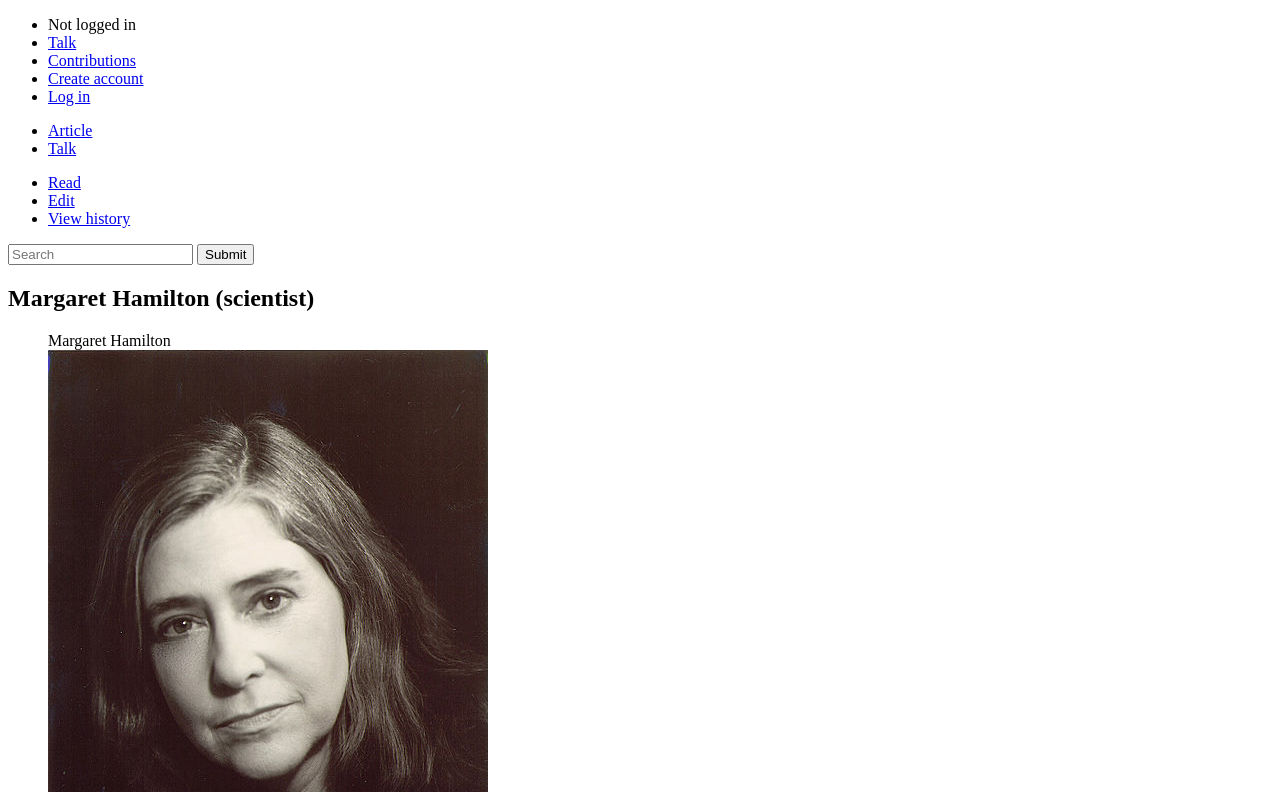
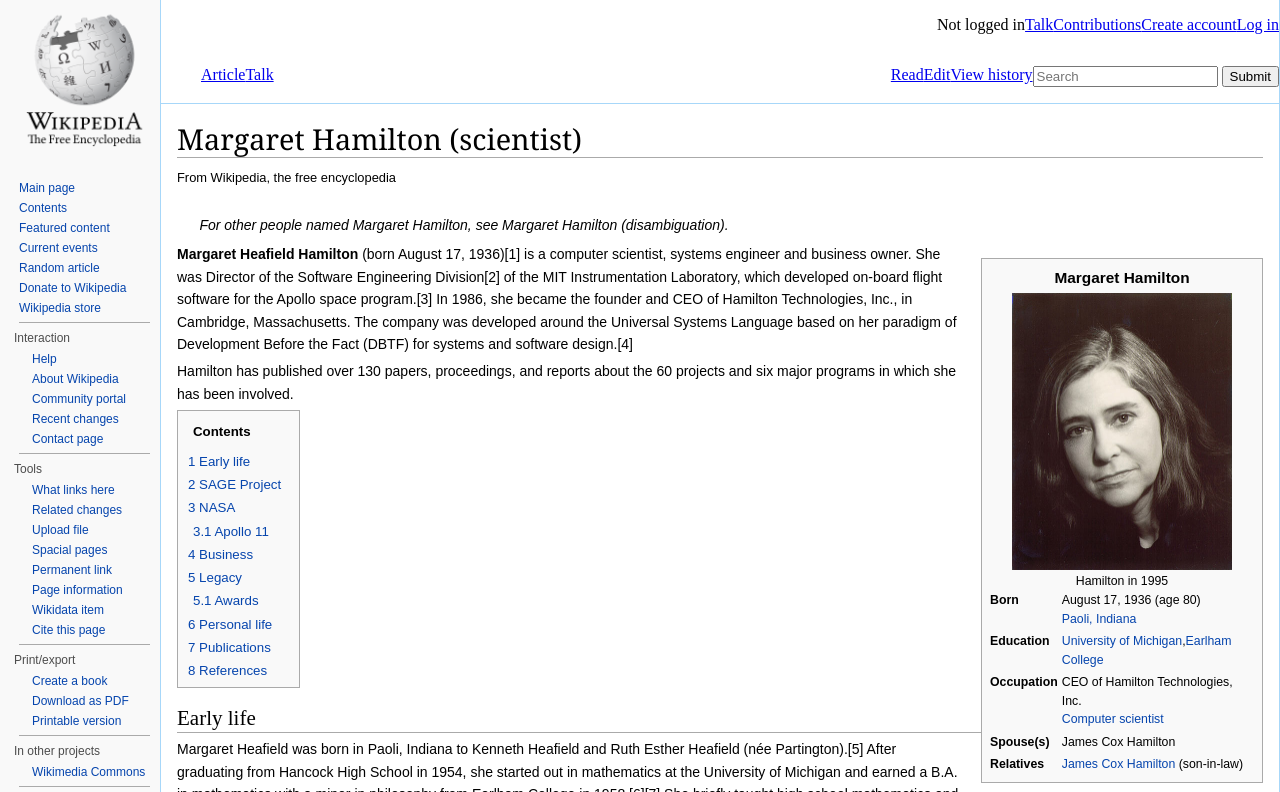
Before and after one commit to greenfox-zerda-lasers/gaborbencsik, a plain HTML site: page week-02/wikipedia/index.html in a window 1280 px wide. Shown: the top 792 px of the page. Drawn offline with Linux system fonts and the light colour scheme.

Commit message:
wikipedia styling + form,table mod

```diff
--- a/week-02/day-2/form/style.css
+++ b/week-02/day-2/form/style.css
@@ -160,6 +160,7 @@
   margin-left: 5px;
 }
 
+
 .upload{
   text-transform: uppercase;
   color: #6e6390;
--- a/week-02/day-3/table/style.css
+++ b/week-02/day-3/table/style.css
@@ -58,22 +58,20 @@
 
 tr:nth-child(odd){
   background-color: #EBEBEB;
-
 }
 
 tr:nth-child(even){
   background-color: #FFFFFF;
-
 }
 
-tr th:first-child{
+th:first-child{
   border-top-left-radius: 5px;
   border-top: 0;
   border-left: 0;
   border-bottom: 3px solid #9CA5AD;
 }
 
-tr th:last-child{
+th:last-child{
   border-top-right-radius: 5px;
   border-top: 0;
   border-right: 0;
@@ -92,6 +90,6 @@
   border-left: 0;
 }
 
-tbody td:nth-child(even)::before{
+td:nth-child(even)::before{
   content: "$";
 }
--- a/week-02/wikipedia/css/style.css
+++ b/week-02/wikipedia/css/style.css
@@ -1,3 +1,304 @@
 *{
   box-sizing: border-box;
 }
+
+body{
+  display: flex;
+  justify-content: flex-start;
+  flex-direction: row-reverse;
+  margin: 0;
+}
+
+main{
+  display: flex;
+  justify-content: flex-start;
+  flex-direction: column;;
+}
+
+h1{
+  border-bottom: 1px solid rgb(170,170,170);
+  font-size: 28.8px;
+  font-family: Georgia, serif;
+  font-weight: normal;
+  line-height: 37.44px;
+  margin-top: 0;
+  margin-bottom: 0;
+}
+
+h2{
+  font-size: 21px;
+  border-bottom: 1px solid rgb(170,170,170);
+  font-weight: normal;
+  line-height: 27.3px;
+  margin-bottom: 0;
+}
+
+h3{
+  font-size: 16.8px;
+  font-family: sans-serif;
+  margin-bottom: 0;
+}
+
+h4{
+  font-size: 12px;
+  font-family: sans-serif;
+  font-weight: normal;
+  color: #4d4d4d;
+  margin: 0;
+}
+
+p,
+blockquote,
+cite{
+  font-size: 14px;
+  font-family: sans-serif;
+  line-height: 22.4px;
+  margin-top: 5px;
+  margin-bottom: 5px;
+}
+
+blockquote{
+  margin: 14px 0 14px 0;
+  padding-left: 40px;
+  padding-right: 40px;
+}
+
+cite{
+  font-style: normal;
+}
+
+.cite{
+  padding-left: 60px;
+  font-style: normal;
+  padding-right: 50px;
+}
+
+.nav-panel{
+  display: flex;
+  flex-direction: column;
+}
+
+.nav-secondary{
+  display: flex;
+  flex-direction: row;
+  justify-content: flex-end;
+}
+
+.nav-secondary > li,
+.nav-left > li,
+.nav-right > li{
+  display: inline-block;
+}
+
+.nav-article{
+  display: flex;
+  flex-direction: row;
+  justify-content: space-between;
+}
+
+.nav-left{
+  display: flex;
+  flex-direction: row;
+}
+
+.nav-right{
+  display: flex;
+  flex-direction: row;
+}
+
+.nav-primary{
+  font-family: sans-serif;
+  font-size: 12px;
+  flex: 0 0 160px;
+  padding-left: 19px;
+  padding-right: 9.6px;
+  background-color: #F9F9F9;
+}
+
+.nav-primary h4{
+  margin-left: -5px;
+}
+
+.nav-primary li{
+  list-style: none;
+  padding-top: 3px;
+  padding-bottom: 3px;
+}
+
+.nav-primary a,
+.contentbox-primary a,
+.nav-content a{
+  text-decoration: none;
+  color: #0645ad;
+}
+
+.nav-primary ul{
+  border-bottom: 1px solid rgb(170,170,170);
+  padding-top: 4px;
+  padding-bottom: 4px;
+  padding-left: 13px;
+  margin-bottom: 8px;
+  margin-top: 0;
+
+
+}
+
+.nav-primary ul:first-of-type{
+  padding-left: 0;
+  margin-top: 20px;
+}
+
+.logo{
+  width: auto;
+  height: auto;
+  max-width: 100%;
+}
+
+.container{
+  border: 1px solid rgb(167, 215, 249);
+  border-top: 0;
+}
+
+.main-content{
+  padding: 16px;
+  border-top: 1px solid rgb(167, 215, 249);
+}
+
+.photo-primary{
+  width: 220px;
+  margin-right: 25px;
+  margin-left: 25px;
+}
+
+.photo{
+  width: 220px;
+}
+
+.photo-small{
+  width: 180px;
+}
+
+.trademark{
+  font-size: 12.88px;
+  line-height: 20.61px;
+  font-family: sans-serif;
+  display: block;
+  margin-top: 10px;
+  margin-bottom: 25px;
+}
+
+.clarification{
+  font-size: 14px;
+  font-family: sans-serif;
+  line-height: 22.4px;
+  font-style: italic;
+  display: block;
+  margin-bottom: 7px;
+  padding-left: 22.4px;
+}
+
+.contentbox-style{
+  background-color: #F9F9F9;
+  border: 1px solid rgb(170,170,170);
+  padding: 5px;
+}
+
+.contentbox-primary,
+.contentbox-secondary,
+.contentbox-small{
+  float: right;
+  margin: 15px;
+  margin-right: 0;
+}
+
+.contentbox-primary figcaption,
+.contentbox-secondary figcaption,
+.contentbox-small figcaption{
+  font-size: 12.32px;
+  font-family: sans-serif;
+  text-align: center;
+}
+
+.contentbox-primary figcaption:first-of-type{
+  font-size: 15.4px;
+  line-height: 18.48px;
+  margin-top: 5px;
+  margin-bottom: 5px;
+}
+
+.contentbox-primary table{
+  font-family: sans-serif;
+  font-size: 12.32px;
+  line-height: 18.48px;
+  width: 270px;
+}
+
+.contentbox-primary td{
+  vertical-align: top;
+}
+
+.contentbox-primary td:nth-child(odd){
+  font-weight: bold;
+}
+
+.contentbox-secondary{
+  width: 230px;
+  clear: right;
+}
+
+.contentbox-secondary figcaption,
+.contentbox-small figcaption{
+  text-align: left;
+}
+
+.contentbox-small{
+  width: 190px;
+}
+
+.contentbox-small figcaption{
+  padding-right: 20px;
+}
+
+.content-list{
+  font-family: sans-serif;
+  font-size: 14px;
+  line-height: 22.4px;
+  margin-top: 4.2px;
+  margin-bottom: 5px;
+  padding-left: 23px;
+  list-style-type: disc;
+}
+
+.image-title{
+  font-size: 15.4px;
+  line-height: 18.48px;
+  font-weight: bold;
+  font-family: sans-serif;
+  text-align: center;
+}
+
+.nav-content{
+  width: 123px;
+}
+
+.nav-content p{
+  font-size: 13.3px;
+  font-weight: bold;
+  padding-left: 10px;
+}
+
+.nav-content a{
+  font-family: sans-serif;
+  font-size: 13.3px;
+  line-height: 21.28px;
+}
+
+.nav-content ul{
+  margin: 0;
+  padding-left: 5px;
+}
+
+.nav-content li{
+  list-style: none;
+  line-height: 23px;
+}
--- a/week-02/wikipedia/index.html
+++ b/week-02/wikipedia/index.html
@@ -6,10 +6,12 @@
     <title>Margaret Hamilton (scientist) - Wikipedia</title>
   </head>
   <body>
+    <main class="container">
 
-    <header>
+      <header class="nav-panel">
+
         <nav>
-        <ul>
+          <ul class="nav-secondary">
             <li>Not logged in</li>
             <li><a href="#">Talk</a></li>
             <li><a href="#">Contributions</a></li>
@@ -18,34 +20,35 @@
           </ul>
 
         </nav>
-      <nav>
-        <ul>
+        <nav class="nav-article">
+          <ul class="nav-left">
             <li><a href="#">Article</a></li>
             <li><a href="#">Talk</a></li>
           </ul>
-        <ul>
+          <ul class="nav-right">
             <li><a href="#">Read</a></li>
             <li><a href="#">Edit</a></li>
             <li><a href="#">View history</a></li>
-        </ul>
+            <li>
               <form class="" action="index.html" method="post">
                 <input type="serch" name="search" placeholder="Search">
                 <input type="submit" name="name">
-
               </form>
+            </li>
+          </ul>
 
         </nav>
-
       </header>
 
-    <main>
-      <article class="">
+      <article class="main-content">
 
         <h1>Margaret Hamilton (scientist)</h1>
+        <span class="trademark">From Wikipedia, the free encyclopedia</span>
+        <span class="clarification">For other people named Margaret Hamilton, see Margaret Hamilton (disambiguation).</span>
 
-        <figure>
-          <figcaption>Margaret Hamilton</figcaption>
-          <img src="images/440px-Margaret_Hamilton_1995.jpg" alt="Margaret Hamilton" />
+        <figure class="contentbox-primary contentbox-style">
+          <figcaption class="image-title">Margaret Hamilton</figcaption>
+          <img src="images/440px-Margaret_Hamilton_1995.jpg" alt="Margaret Hamilton" class="photo-primary" />
           <figcaption>Hamilton in 1995</figcaption>
           <table>
             <tr>
@@ -72,32 +75,30 @@
         </figure>
 
         <p>
-          Margaret Heafield Hamilton (born August 17, 1936)[1] is a computer scientist, systems engineer and business owner. She was Director of the Software Engineering Division[2] of the MIT Instrumentation Laboratory, which developed on-board flight software for the Apollo space program.[3] In 1986, she became the founder and CEO of Hamilton Technologies, Inc., in Cambridge, Massachusetts. The company was developed around the Universal Systems Language based on her paradigm of Development Before the Fact (DBTF) for systems and software design.[4]
+          <strong>Margaret Heafield Hamilton</strong> (born August 17, 1936)[1] is a computer scientist, systems engineer and business owner. She was Director of the Software Engineering Division[2] of the MIT Instrumentation Laboratory, which developed on-board flight software for the Apollo space program.[3] In 1986, she became the founder and CEO of Hamilton Technologies, Inc., in Cambridge, Massachusetts. The company was developed around the Universal Systems Language based on her paradigm of Development Before the Fact (DBTF) for systems and software design.[4]
         </p>
         <p>
           Hamilton has published over 130 papers, proceedings, and reports about the 60 projects and six major programs in which she has been involved.
         </p>
-        <div class="">
+        <div class="nav-content contentbox-style">
           <p>Contents</p>
           <ul>
-            <li><a href="#">Early life</a></li>
-            <li><a href="#">SAGE Project</a></li>
-            <li>
-              <a href="#">NASA</a>
+            <li><a href="#">1 Early life</a></li>
+            <li><a href="#">2 SAGE Project</a></li>
+            <li><a href="#">3 NASA</a>
               <ul>
-                <li><a href="#">Apollo 11</a></li>
+                <li><a href="#">3.1 Apollo 11</a></li>
               </ul>
             </li>
-            <li><a href="#">Business</a></li>
-            <li>
-              <a href="#">Legacy</a>
+            <li><a href="#">4 Business</a></li>
+            <li><a href="#">5 Legacy</a>
               <ul>
-                <li><a href="#">Awards</a></li>
+                <li><a href="#">5.1 Awards</a></li>
               </ul>
             </li>
-            <li><a href="#">Personal life</a></li>
-            <li><a href="#">Publications</a></li>
-            <li><a href="#">References</a></li>
+            <li><a href="#">6 Personal life</a></li>
+            <li><a href="#">7 Publications</a></li>
+            <li><a href="#">8 References</a></li>
           </ul>
         </div>
 
@@ -121,12 +122,12 @@
         </p>
 
         <h2>NASA</h2>
-        <figure>
-          <img src="images/Margaret_Hamilton.gif" alt="Margaret Hamilton" />
+        <figure class="contentbox-secondary contentbox-style">
+          <img src="images/Margaret_Hamilton.gif" alt="Margaret Hamilton" class="photo"/>
           <figcaption>Hamilton standing next to the navigation software that she and her MIT team produced for the Apollo project.</figcaption>
         </figure>
-        <figure>
-          <img src="images/Margaret_Hamilton_in_action.jpg" alt="Margaret Hamilton" />
+        <figure class="contentbox-secondary contentbox-style">
+          <img src="images/Margaret_Hamilton_in_action.jpg" alt="Margaret Hamilton" class="photo"/>
           <figcaption>Hamilton during her time as lead Apollo flight software designer.</figcaption>
         </figure>
         <p>
@@ -146,7 +147,10 @@
         <blockquote cite="http://">
           The computer (or rather the software in it) was smart enough to recognize that it was being asked to perform more tasks than it should be performing. It then sent out an alarm, which meant to the astronaut, I'm overloaded with more tasks than I should be doing at this time and I'm going to keep only the more important tasks; i.e., the ones needed for landing ... Actually, the computer was programmed to do more than recognize error conditions. A complete set of recovery programs was incorporated into the software. The software's action, in this case, was to eliminate lower priority tasks and re-establish the more important ones ... If the computer hadn't recognized this problem and taken recovery action, I doubt if Apollo 11 would have been the successful moon landing it was.[23]
         </blockquote>
+        <div class="cite">
           <cite>— Letter from Margaret H. Hamilton, Director of Apollo Flight Computer Programming MIT Draper Laboratory, Cambridge, Massachusetts[24], titled "Computer Got Loaded", published in Datamation, March 1, 1971</cite>
+        </div>
+
 
         <h2>Businesses</h2>
         <p>
@@ -160,8 +164,8 @@
         </p>
 
         <h2>Legacy</h2>
-        <figure>
-          <img src="images/Margaret_Hamilton_1989.jpg" alt="Margaret Hamilton" />
+        <figure class="contentbox-small contentbox-style">
+          <img src="images/Margaret_Hamilton_1989.jpg" alt="Margaret Hamilton" class="photo-small"/>
           <figcaption>Official photo for NASA, 1989.</figcaption>
         </figure>
         <p>
@@ -169,7 +173,7 @@
         </p>
 
         <h3>Awards</h3>
-        <ul>
+        <ul class="content-list">
           <li>In 1986, she received the Augusta Ada Lovelace Award by the Association for Women in Computing.[6] This award is given to individuals who have excelled in either (or both) of two areas: 1. Outstanding scientific and technical achievement and 2. Extraordinary service to the computing community through their accomplishments and contributions on behalf of women in computing.[45]</li>
           <li>In 2003, she was given the NASA Exceptional Space Act Award for scientific and technical contributions. The award included $37,200, the largest amount awarded to any individual in NASA's history.[14][46][47]</li>
           <li>In 2009, she received the Outstanding Alumni Award by Earlham College.[6]</li>
@@ -184,7 +188,7 @@
         </p>
 
         <h2>Publications</h2>
-        <ul>
+        <ul class="content-list">
           <li>M. Hamilton (1994), "Inside Development Before the Fact," cover story, Special Editorial Supplement, 8ES-24ES. Electronic Design, Apr. 1994.</li>
           <li>M. Hamilton (1994), "001: A Full Life Cycle Systems Engineering and Software Development Environment," cover story, Special Editorial Supplement, 22ES-30ES. Electronic Design, Jun. 1994.</li>
           <li>M. Hamilton, Hackler, W. R.. (2004), Deeply Integrated Guidance Navigation Unit (DI-GNU) Common Software Architecture Principles (revised dec-29-04), DAAAE30-02-D-1020 and DAAB07-98-D-H502/0180, Picatinny Arsenal, NJ, 2003-2004.</li>
@@ -201,21 +205,15 @@
           <li></li>
         </ul>
 
+      </article>
+    </main>
 
-
-
-
-
-
-      </article>
-
-    </main>
-    <aside class="">
-      <a href="#"><img src="" alt="" /></a>
+      <aside class="nav-primary">
+        <a href="#"><img src="images/enwiki-2x.png" alt="wikipedia logo" class="logo"/></a>
         <nav>
 
           <ul>
-          <li><a href="#">Main Page</a></li>
+            <li><a href="#">Main page</a></li>
             <li><a href="#">Contents</a>
             <li><a href="#">Featured content</a></li>
             <li><a href="#">Current events</a></li>
```
Also changed, not shown: week-02/wikipedia/images/enwiki-2x.png (added). Lines whose indentation alone changed are shown as unchanged.
